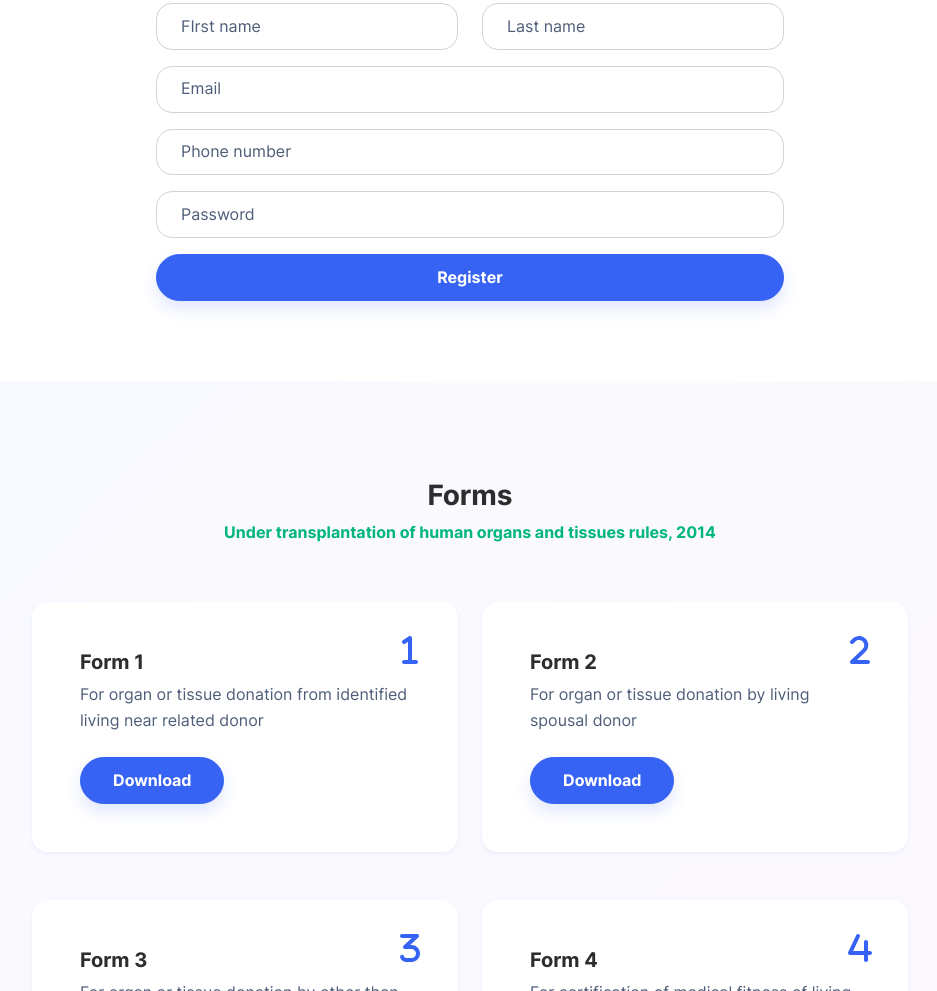
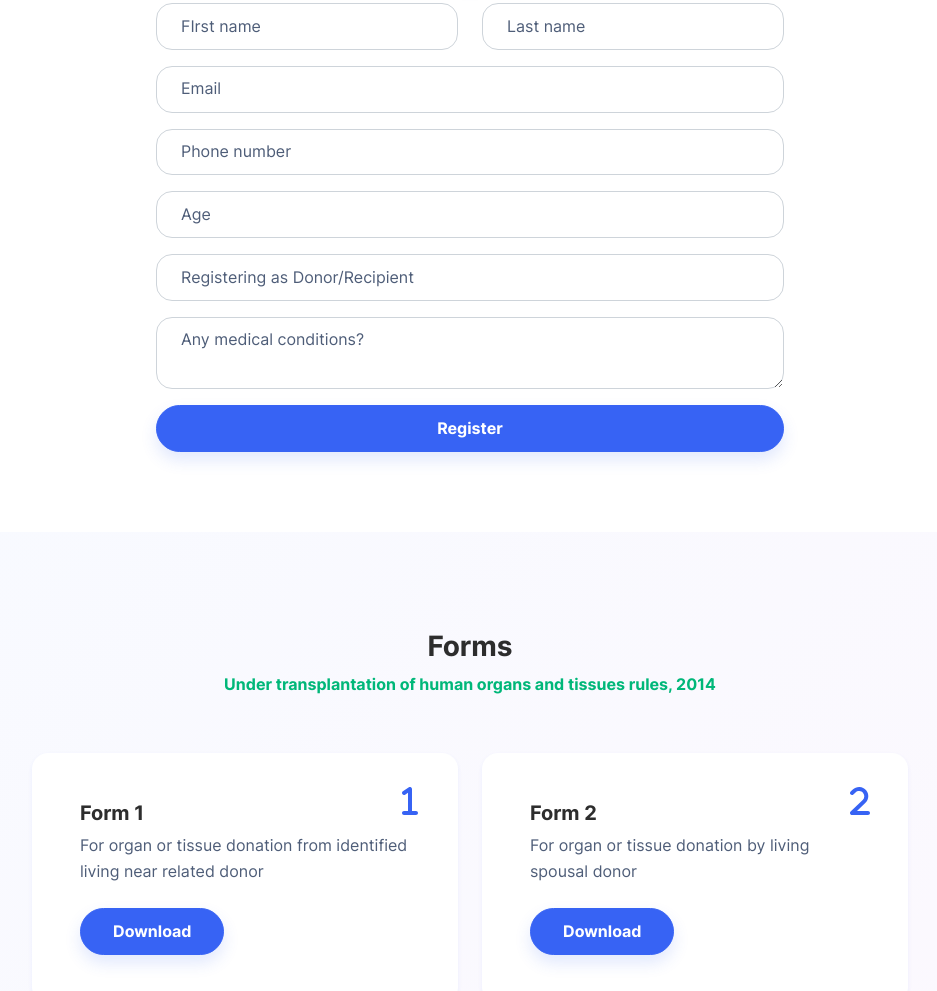
Before and after one commit to ankit-SuryaS/IrisPastel, a plain HTML site: page index.html in a window 1280 px wide. Shown: the part 1081-2072 px from the top of the page, without its empty margins (170-1107 px from the left). Drawn offline with nearby package versions, Linux system fonts and the light colour scheme; files whose address does not match are found by name.

Commit message:
Registration form design update

```diff
--- a/index.html
+++ b/index.html
@@ -71,7 +71,9 @@
                                 <div class="mb-3"></div>
                                 <div class="mb-3"><input class="form-control" type="email" name="email" placeholder="Email" required=""></div>
                                 <div class="mb-3"><input class="form-control" type="tel" placeholder="Phone number" maxlength="10" minlength="10" required=""></div>
-                                <div class="mb-3"><input class="form-control" type="password" name="password" placeholder="Password"></div>
+                                <div class="mb-3"><input class="form-control" type="number" placeholder="Age" maxlength="3" minlength="1" required=""></div>
+                                <div class="mb-3"><input class="form-control" type="text" placeholder="Registering as Donor/Recipient" maxlength="10" minlength="10" required=""></div>
+                                <div class="mb-3"><textarea class="form-control" type="text" placeholder="Any medical conditions?" maxlength="10" minlength="10" required=""></textarea></div>
                                 <div class="mb-3"><button class="btn btn-primary shadow d-block w-100" type="submit">Register</button></div>
                             </form>
                         </div>
```
